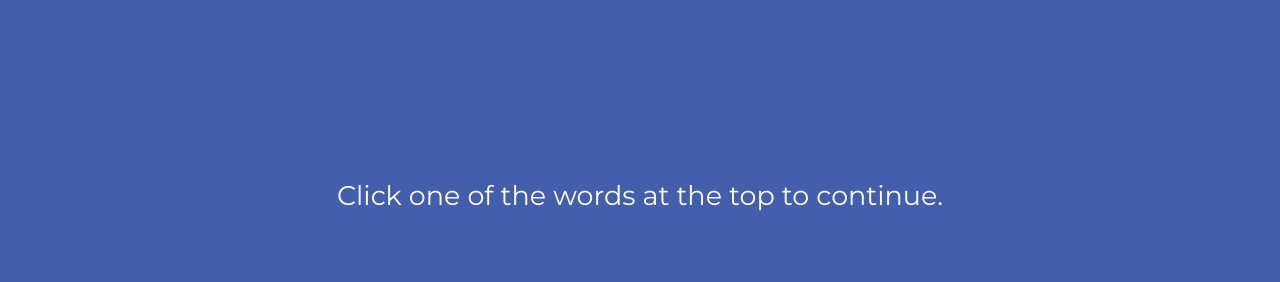
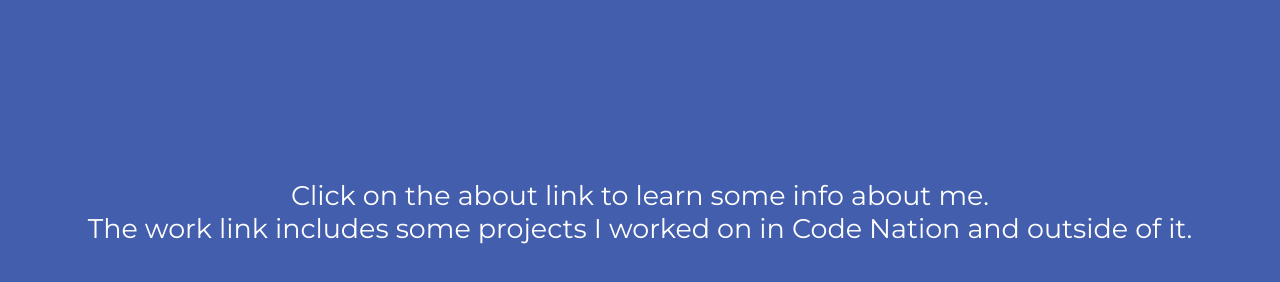
Before and after one commit to sess/portfolio, a plain HTML site: page index.html in a window 1280 px wide. Shown: the part 422-704 px from the top of the page. Drawn offline with Linux system fonts and the light colour scheme; a web font is replaced by a local one.

Commit message:
Updated work.html

```diff
--- a/index.html
+++ b/index.html
@@ -34,7 +34,8 @@
               <h1 class="welcome-top-text">WELCOME TO <br />  MY WEBSITE</h1>
           </div>
           <div class="welcome-info">
-            <span>Click one of the words at the top to continue.</span>
+            <span>Click on the about link to learn some info about me.</span><br />
+            <span>The work link includes some projects I worked on in Code Nation and outside of it.</span>
           </div>
         </div>
       </div>
--- a/style.css
+++ b/style.css
@@ -129,7 +129,7 @@ a{
   width:100%;
   font-size: 27px;
   text-align: center;
-  height: 30%;
+  height: 20%;
 }
 .about-page{
   width:100%;
```
Also changed, not shown: work.html (+4 -2 lines).
